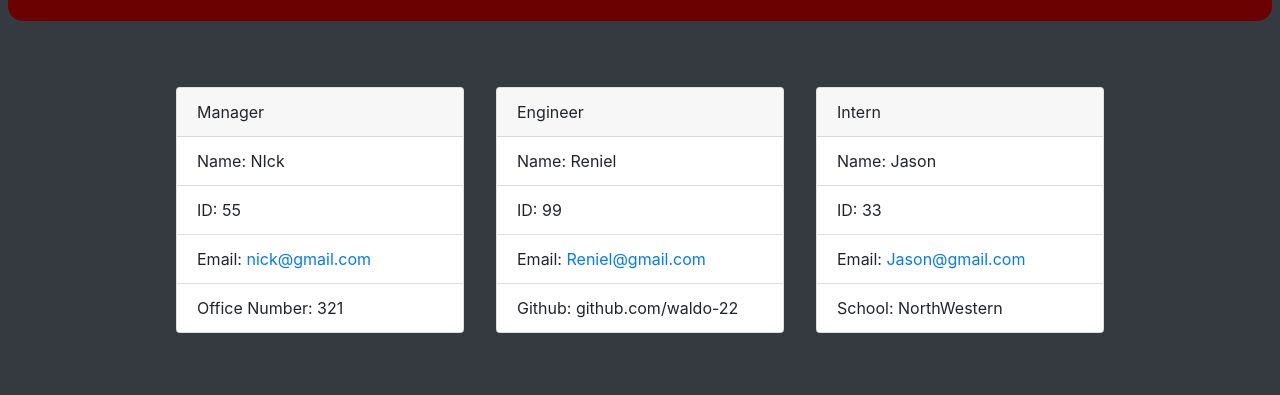
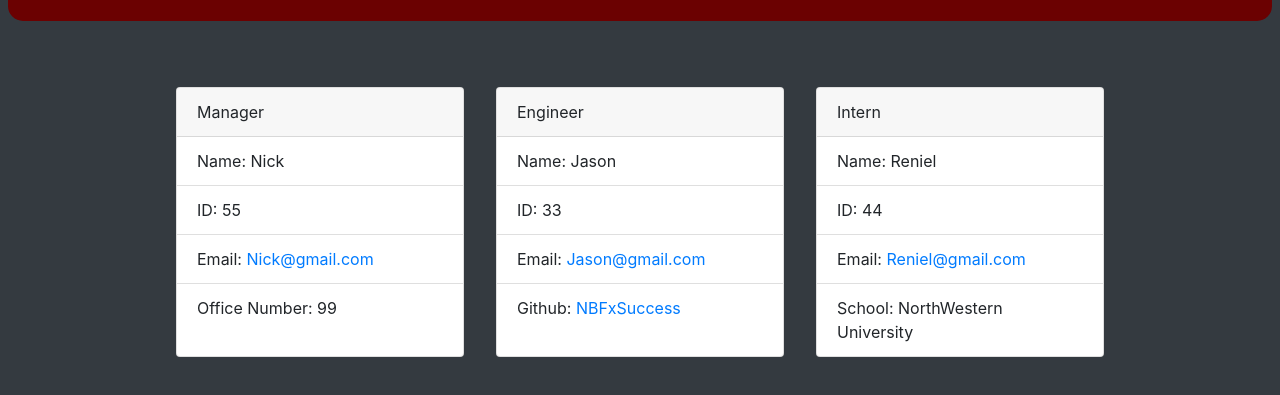
Before and after one commit to NBFxSuccess/HTMLgenerator, a website: page index.html in a window 1280 px wide. Shown: the part 87-482 px from the top of the page. Drawn offline with nearby package versions, Linux system fonts and the light colour scheme.

Commit message:
Made github clickable

```diff
--- a/index.html
+++ b/index.html
@@ -33,30 +33,30 @@
         Manager
       </div>
       <ul class="list-group list-group-flush">
-        <li class="list-group-item">Name: NIck</li>
+        <li class="list-group-item">Name: Nick</li>
         <li class="list-group-item">ID: 55</li>
-        <li class="list-group-item">Email: <a href="mailto:nick@gmail.com">nick@gmail.com</a></li>
-        <li class="list-group-item">Office Number: 321</li>
+        <li class="list-group-item">Email: <a href="mailto:Nick@gmail.com">Nick@gmail.com</a></li>
+        <li class="list-group-item">Office Number: 99</li>
       </ul>
     </div><div class="card m-3" style="width: 18rem;">
       <div class="card-header">
         Engineer
       </div>
       <ul class="list-group list-group-flush">
-        <li class="list-group-item">Name: Reniel</li>
-        <li class="list-group-item">ID: 99</li>
-        <li class="list-group-item">Email: <a href="mailto:Reniel@gmail.com">Reniel@gmail.com</a></li>
-        <li class="list-group-item">Github: github.com/waldo-22</li>
+        <li class="list-group-item">Name: Jason</li>
+        <li class="list-group-item">ID: 33</li>
+        <li class="list-group-item">Email: <a href="mailto:Jason@gmail.com">Jason@gmail.com</a></li>
+        <li class="list-group-item">Github: <a target="_blank" href="https://github.com/NBFxSuccess">NBFxSuccess</a></li>
       </ul>
     </div><div class="card m-3" style="width: 18rem;">
       <div class="card-header">
         Intern
       </div>
       <ul class="list-group list-group-flush">
-        <li class="list-group-item">Name: Jason</li>
-        <li class="list-group-item">ID: 33</li>
-        <li class="list-group-item">Email: <a href="mailto:Jason@gmail.com">Jason@gmail.com</a></li>
-        <li class="list-group-item">School: NorthWestern</li>
+        <li class="list-group-item">Name: Reniel</li>
+        <li class="list-group-item">ID: 44</li>
+        <li class="list-group-item">Email: <a href="mailto:Reniel@gmail.com">Reniel@gmail.com</a></li>
+        <li class="list-group-item">School: NorthWestern University</li>
       </ul>
     </div>
 
--- a/index.js
+++ b/index.js
@@ -118,7 +118,7 @@ if (employeeType === 'Engineer') {
         <li class="list-group-item">Name: ${engineer.name}</li>
         <li class="list-group-item">ID: ${engineer.id}</li>
         <li class="list-group-item">Email: <a href="mailto:${engineer.email}">${engineer.email}</a></li>
-        <li class="list-group-item">Github: ${engineer.github}</li>
+        <li class="list-group-item">Github: <a target="_blank" href="https://github.com/${engineer.github}">${engineer.github}</a></li>
       </ul>
     </div>`
 
```
